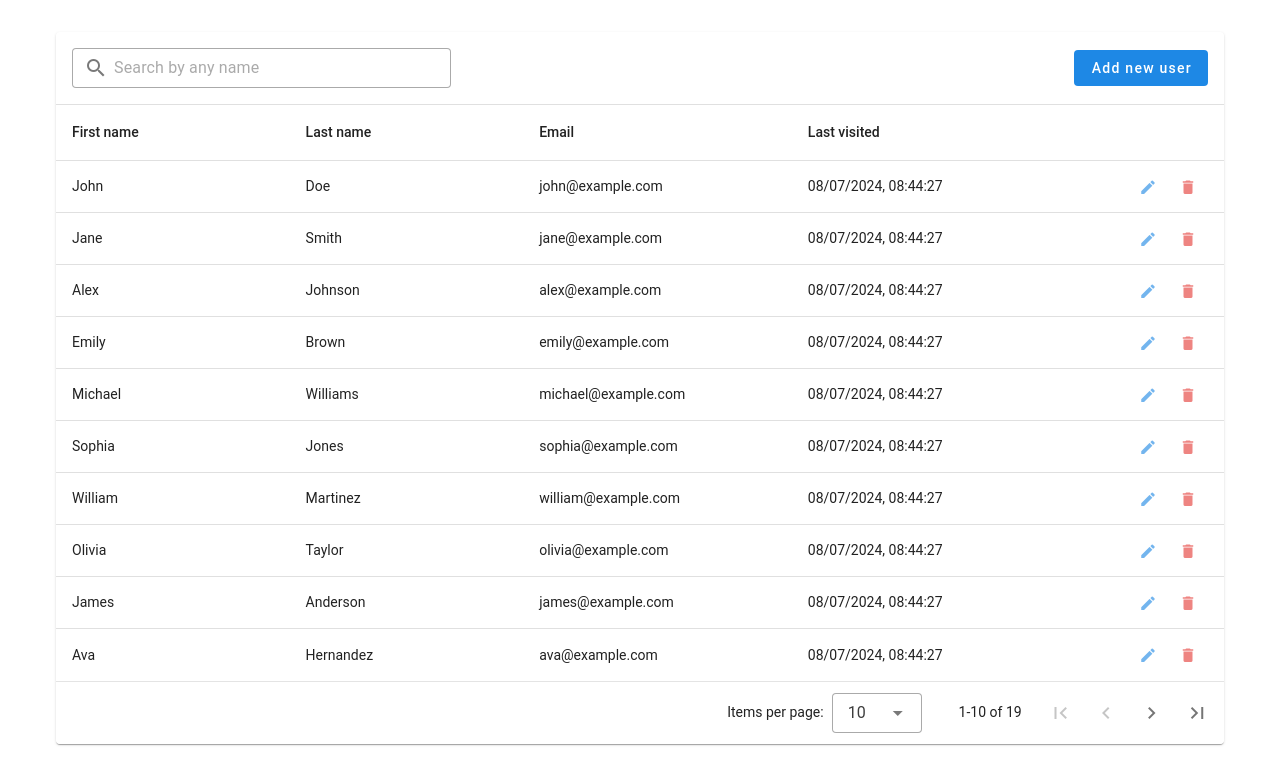
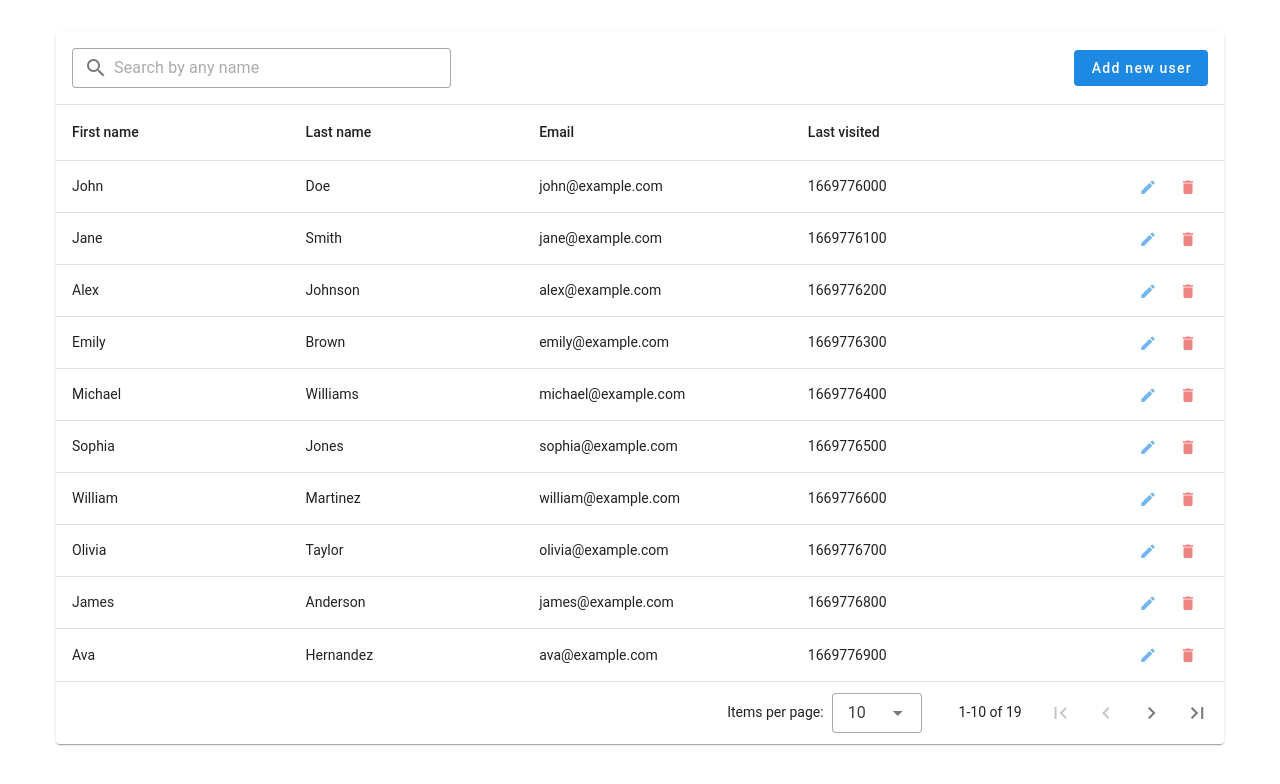
Before and after one commit to gecheru/users-list, a Vue app: page / in a window 1280 px wide. Shown: the top 784 px of the page. Built offline with nearby package versions, Linux system fonts and the light colour scheme.

Commit message:
CustomTable

```diff
--- a/src/components/UsersTable/UsersTable.vue
+++ b/src/components/UsersTable/UsersTable.vue
@@ -1,18 +1,9 @@
 <template>
-  <VCard>
-    <VDataTable
+  <CustomTable
+    :headers="headers"
     :items="usersStore.users"
-      :headers="headers"
     :loading="loading"
-      :search="search"
-      :filter-keys="['firstName', 'lastName']"
-      :mobile="null"
-      mobile-breakpoint="sm"
   >
-      <template v-slot:loading>
-        <VSkeletonLoader type="table-row@10"></VSkeletonLoader>
-      </template>
-
     <template v-slot:top>
       <VContainer
         fluid
@@ -30,15 +21,12 @@
             />
           </VCol>
           <VCol cols="auto">
-              <UserCreate />
+            <UserEdit />
           </VCol>
         </VRow>
       </VContainer>
     </template>
 
-      <template v-slot:item.lastVisitedAt="{ item }">
-        {{ useFormatDate(item.lastVisitedAt) }}
-      </template>
     <template v-slot:item.actions="{ item }">
       <CustomButton
         size="small"
@@ -54,17 +42,17 @@
         @click="deleteUser(item)"
       />
     </template>
-    </VDataTable>
-  </VCard>
+  </CustomTable>
 </template>
 
 <script setup lang="ts">
 import { onMounted, ref } from 'vue';
 import { useUsersStore } from '@/stores/users';
-import UserCreate from '@/components/UserCreate/UserCreate.vue';
+import UserEdit from '@/components/UserEdit/UserEdit.vue';
 import type { TableHeaders } from '@/types/Table/TableHeaders';
 import type { User } from '@/types/User/User';
-import { useFormatDate } from '@/shared/composables/formatDate';
+
+import CustomTable from '@/shared/ui/CustomTable/CustomTable.vue';
 import CustomSearchField from '@/shared/ui/CustomSearchField/CustomSearchField.vue';
 import CustomButton from '@/shared/ui/CustomButton/CustomButton.vue';
 
--- /dev/null
+++ b/src/shared/ui/CustomTable/CustomTable.vue
@@ -0,0 +1,44 @@
+<template>
+  <VCard>
+    <VDataTable v-bind="{ ...$attrs, ...tableProps }">
+      <template v-slot:loading>
+        <VSkeletonLoader type="table-row@10"></VSkeletonLoader>
+      </template>
+
+      <template
+        v-for="(_, name) in slots"
+        v-slot:[name]="scope"
+      >
+        <!-- @vue-ignore -->
+        <slot
+          :name="name"
+          v-bind="scope"
+        />
+      </template>
+    </VDataTable>
+  </VCard>
+</template>
+
+<script setup lang="ts">
+import { computed } from 'vue';
+import type { VDataTable } from 'vuetify/components/VDataTable';
+
+type Props = VDataTable['$props'];
+interface TableProps extends /* @vue-ignore */ Props {}
+type Slots = VDataTable['$slots'];
+
+defineOptions({ inheritAttrs: false });
+const props = defineProps<TableProps>();
+const slots = defineSlots<Slots>();
+
+const defaultProps: Props = {
+  mobile: null,
+  mobileBreakpoint: 'sm'
+};
+const tableProps = computed(() => {
+  return {
+    ...defaultProps,
+    ...props
+  };
+});
+</script>
```
Also changed, not shown: src/components/UserEdit/UserEdit.vue (renamed from src/components/UserCreate/UserCreate.vue). Lines whose indentation alone changed are shown as unchanged.
